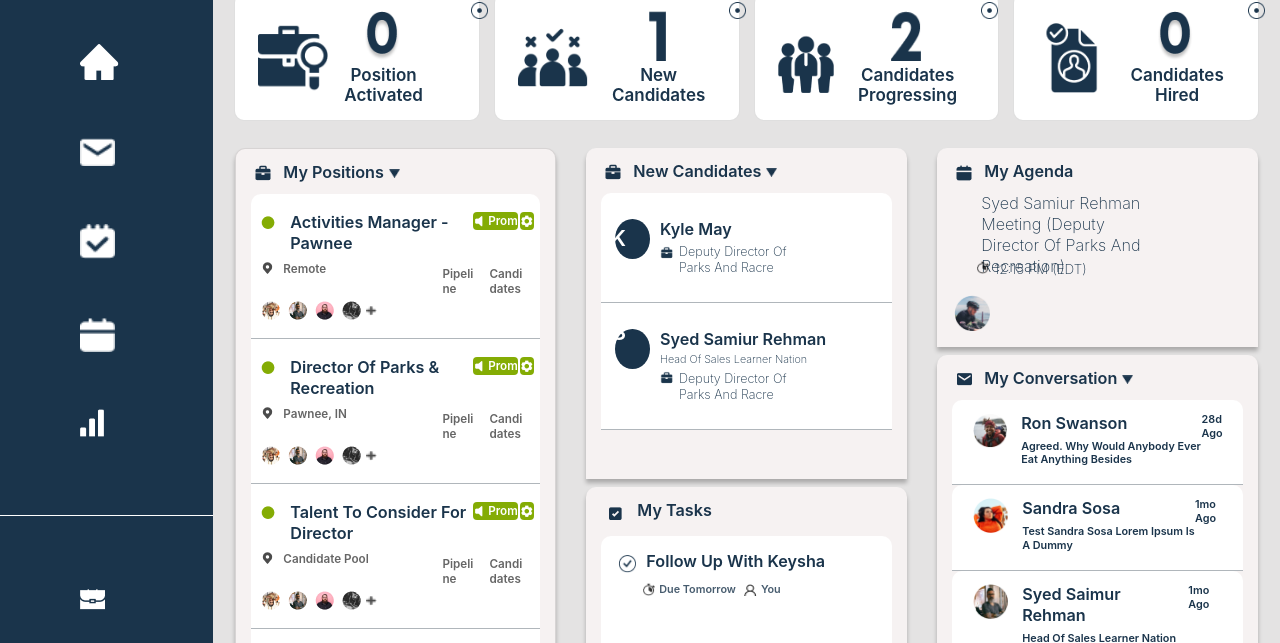
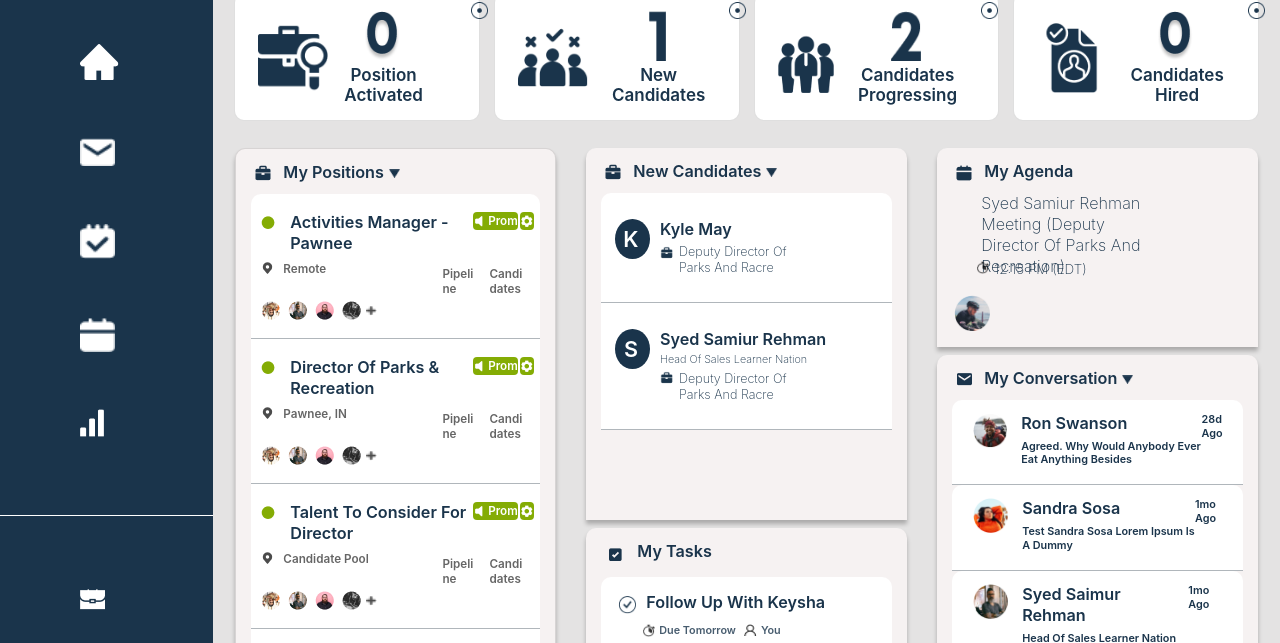
Before and after one commit to PiyushRebadiya/ZewWe, a plain HTML site: page DashBoard.html in a window 1280 px wide. Shown: the part 124-767 px from the top of the page. Drawn offline with nearby package versions, Linux system fonts and the light colour scheme.

Commit message:
dashbord k and s circel change

```diff
--- a/Assets/css/CompanySettingsBilling.css
+++ b/Assets/css/CompanySettingsBilling.css
@@ -335,6 +335,7 @@
   height: 100%;
   background-color: #000000;
   background-color: rgba(0, 0, 0, 0.2);
+  position: absolute !important;
 }
 
 .modalSec {
--- a/Assets/css/dashboard.css
+++ b/Assets/css/dashboard.css
@@ -176,6 +176,7 @@
 
 .boxShadow {
     box-shadow: 0px 4px 4px rgba(0, 0, 0, 0.25);
+    height: auto;
 }
 
 .background {
@@ -334,30 +335,28 @@
     border-radius: 50%;
     width: 40px;
     background-color: #1a344b;
+    display: flex;
+    justify-content: center;
 }
 
 .ellipseText {
-    position: absolute;
-    top: 26.5%;
-    left: 10%;
-    transform: translate(-50%, -43%);
+    transform: translate(-12%, 0%);
     font-style: normal;
     font-weight: 600;
     font-size: 21.6118px;
-    line-height: 29px;
     color: #ffffff;
+    display: grid;
+    align-items: center;
 }
 
 .ellipseText1 {
-    position: absolute;
-    top: 55.5%;
-    left: 10%;
-    transform: translate(-45%, -50%);
+    transform: translate(-12%, 0%);
     font-style: normal;
     font-weight: 600;
     font-size: 21.6118px;
-    line-height: 29px;
     color: #ffffff;
+    display: grid;
+    align-items: center;
 }
 
 .candidateText {
--- a/DashBoard.html
+++ b/DashBoard.html
@@ -327,7 +327,7 @@
                             </div>
                         </div>
                     </div>
-                    <div class="w-33 border-0">
+                    <div class="w-33 border-0" style="height: auto;">
                         <div class="row h-100 m-0 pb-2">
                             <div class="col-12 boxShadow innerDashboard">
                                 <div class="d-flex">
@@ -338,7 +338,7 @@
                                 <div class="cardEvent">
                                     <div class="candidateCard border-radius">
                                         <div class="round">
-                                            <p class="ellipseText">K</p>
+                                            <p class="ellipseText m-0">K</p>
                                         </div>
                                         <div class="w-100">
                                             <div class="candidateIconText">Kyle May</div>
@@ -356,7 +356,7 @@
                                 <div class="cardEvent">
                                     <div class="candidateCard">
                                         <div class="round">
-                                            <p class="ellipseText1">S</p>
+                                            <p class="ellipseText1 m-0">S</p>
                                         </div>
                                         <div class="w-100">
                                             <div class="candidateIconText">Syed Samiur Rehman</div>
```
